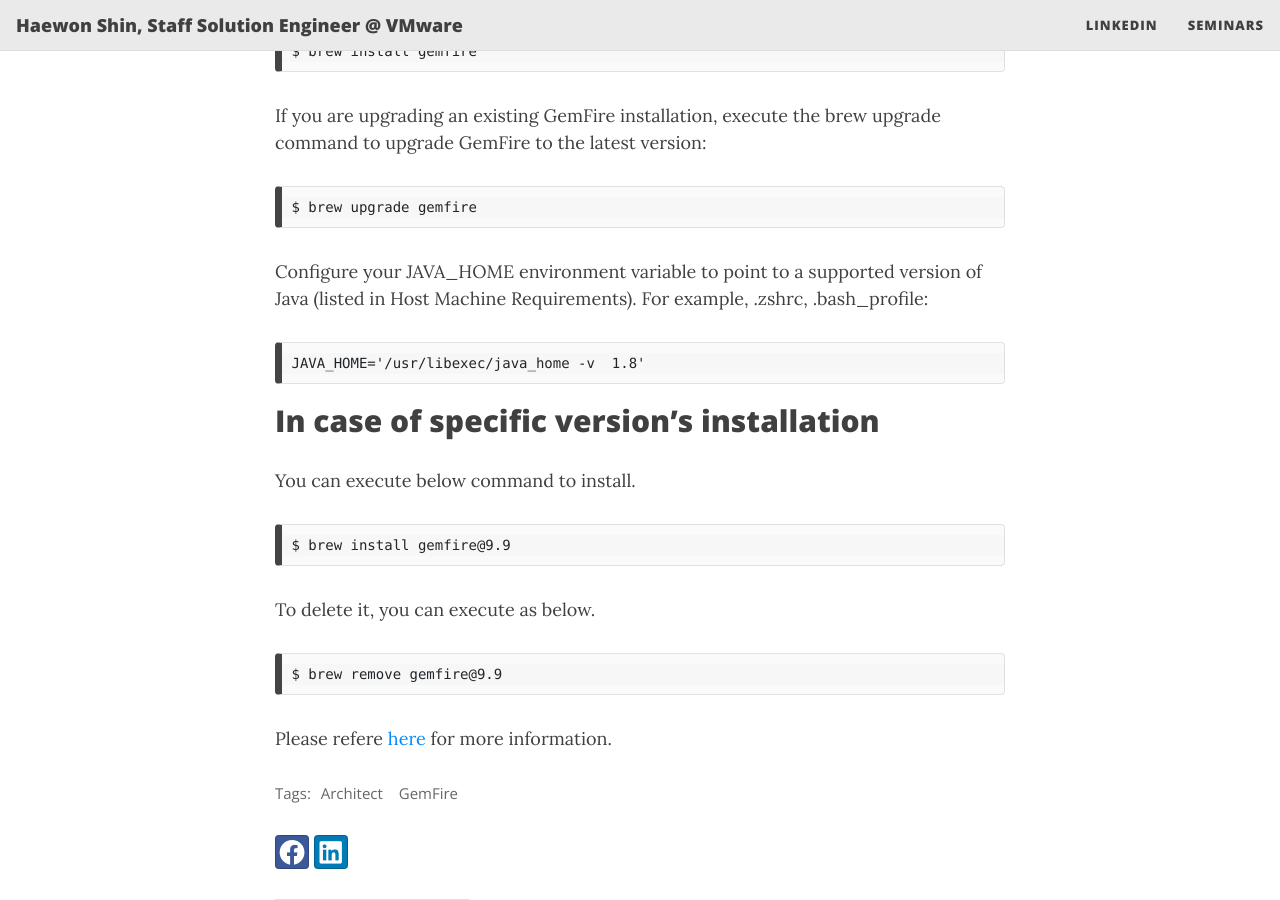
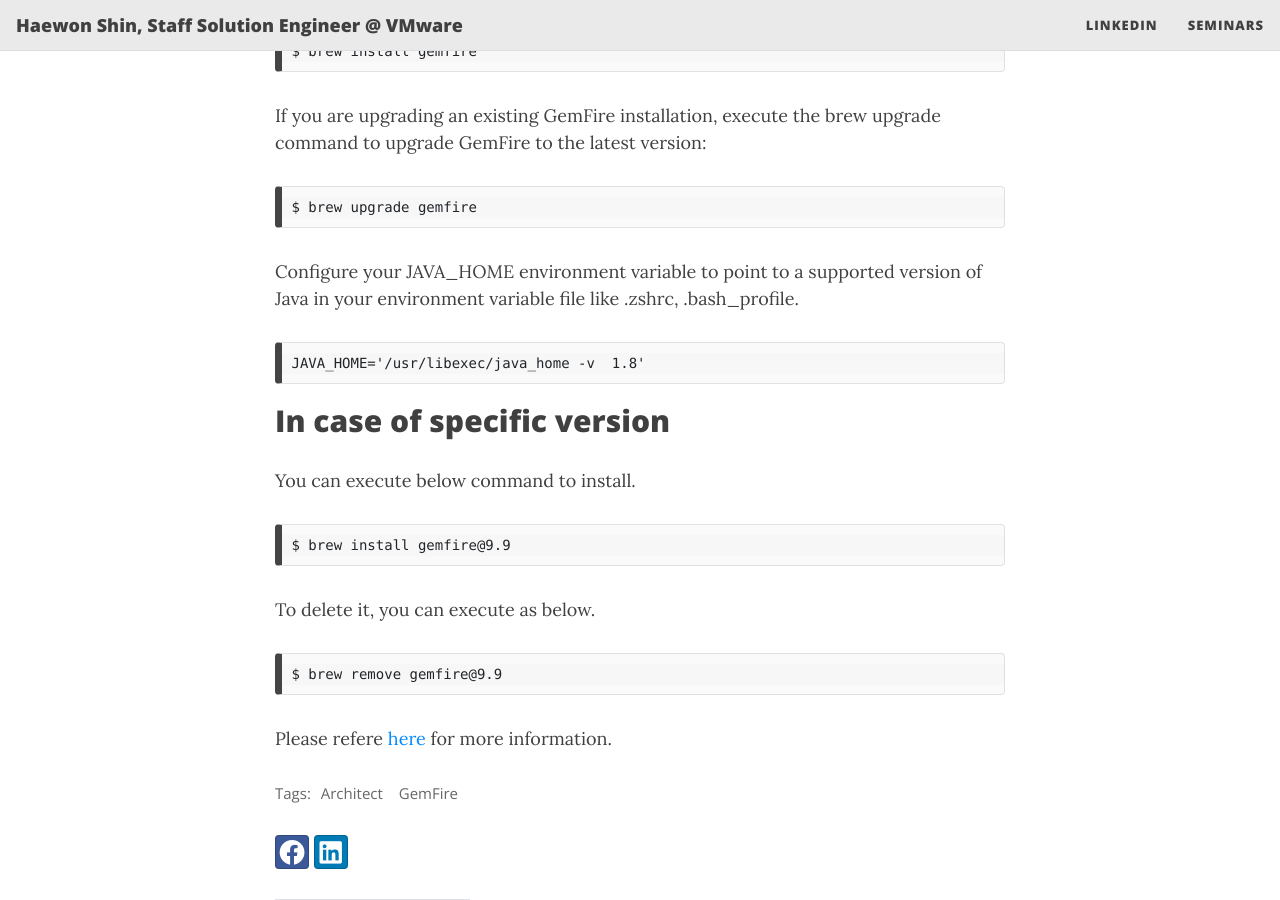
Before and after one commit to haewons-tanzu/haewons-tanzu.github.io, a Jekyll site: the page built from _posts/2020-10-29-gemfire-installation-on-mac.md, in a window 1280 px wide and 900 px high, scrolled down 751 px. Built offline with Jekyll 4.4.1, drawn with Linux system fonts in a browser that asks for light colours; nearby versions of some CDN libraries.

Commit message:
Update 2020-10-29-gemfire-installation-on-mac.md

```diff
--- a/_posts/2020-10-29-gemfire-installation-on-mac.md
+++ b/_posts/2020-10-29-gemfire-installation-on-mac.md
@@ -35,12 +35,12 @@
 $ brew upgrade gemfire
 ~~~
 
-Configure your JAVA_HOME environment variable to point to a supported version of Java (listed in Host Machine Requirements). For example, .zshrc, .bash_profile:
+Configure your JAVA_HOME environment variable to point to a supported version of Java in your environment variable file like .zshrc, .bash_profile.
 ~~~
 JAVA_HOME='/usr/libexec/java_home -v  1.8'
 ~~~
 
-## In case of specific version's installation
+## In case of specific version
 You can execute below command to install.
 ~~~
 $ brew install gemfire@9.9
```
